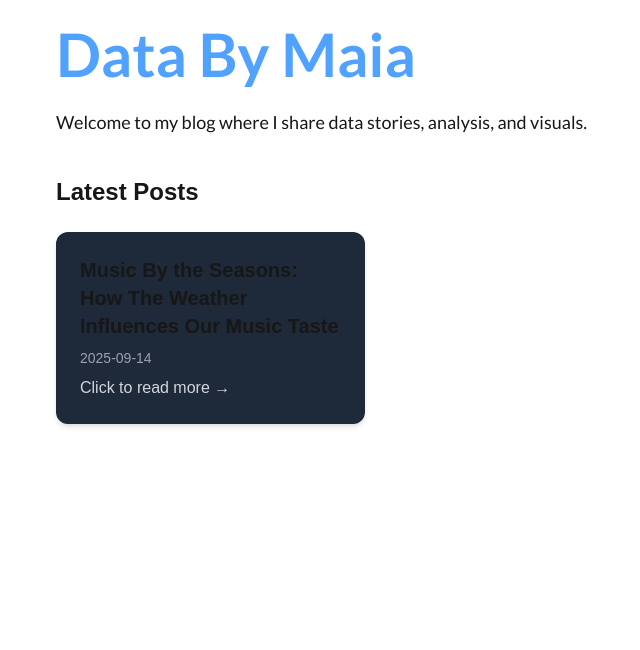
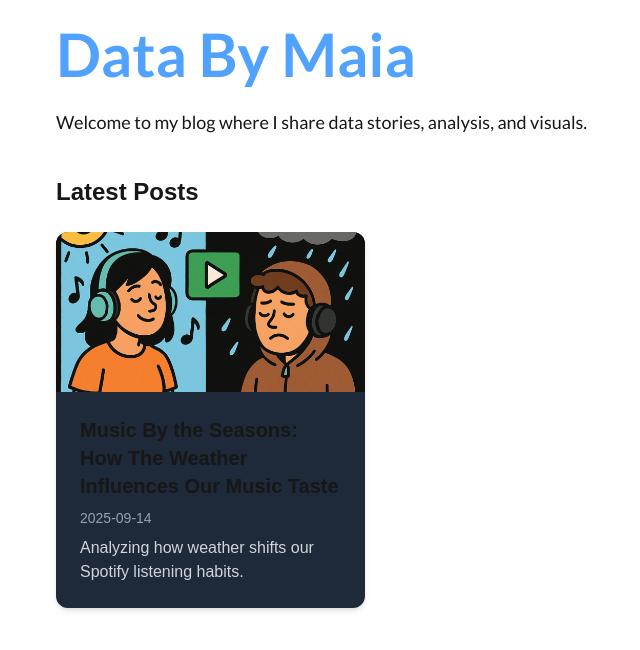
Before and after one commit to maiasalti/data-by-maia, a Next.js app: page / in a window 1280 px wide. Shown: the top 650 px of the page, without its empty margins (96-736 px from the left). Built offline with nearby package versions, Linux system fonts and the light colour scheme.

Commit message:
add image to post first

```diff
--- a/src/app/page.js
+++ b/src/app/page.js
@@ -1,11 +1,12 @@
 import Link from "next/link";
+import Image from "next/image";
 import { getSortedPostsData } from "@/lib/posts";
-import { Lato } from 'next/font/google'
+import { Lato } from "next/font/google";
 
 const lato = Lato({
-  subsets: ['latin'],
-  weight: ['400', '700']
-})
+  subsets: ["latin"],
+  weight: ["400", "700"],
+});
 
 export const dynamic = "force-static";
 
@@ -14,7 +15,9 @@ export default function HomePage() {
 
   return (
     <main className="max-w-5xl mx-auto p-6">
-  <h1 className={`${lato.className} text-6xl font-bold text-blue-400 mb-6`}>
+      <h1
+        className={`${lato.className} text-6xl font-bold text-blue-400 mb-6`}
+      >
         Data By Maia
       </h1>
       <p className={`${lato.className} text-lg mb-10`}>
@@ -29,13 +32,24 @@ export default function HomePage() {
           <Link
             key={post.id}
             href={`/blog/${post.id}`}
-            className="block bg-gray-800 hover:bg-gray-700 rounded-xl p-6 shadow-md transition"
+            className="block bg-gray-800 hover:bg-gray-700 rounded-xl shadow-md transition overflow-hidden"
           >
+            {post.image && (
+              <Image
+                src={post.image}
+                alt={post.title}
+                width={600}
+                height={300}
+                className="w-full h-40 object-cover"
+              />
+            )}
+            <div className="p-6">
               <h2 className="text-xl font-semibold mb-2">{post.title}</h2>
               <p className="text-sm text-gray-400 mb-2">{post.date}</p>
               <p className="text-gray-300">
                 {post.description || "Click to read more →"}
               </p>
+            </div>
           </Link>
         ))}
       </div>
--- a/src/posts/spotify-seasonal-music-analysis.mdx
+++ b/src/posts/spotify-seasonal-music-analysis.mdx
@@ -1,6 +1,8 @@
 ---
 title: "Music By the Seasons: How The Weather Influences Our Music Taste"
 date: "2025-09-14"
+image: "/images/music-seasons.png"
+description: "Analyzing how weather shifts our Spotify listening habits."
 ---
 
 I've lived in both seasonal and non-seasonal countries (Singapore and the United Kingdom) throughout my life and I have seen the real effects of how the seasons can change your mood. Coming out of school at 4pm in London to see the sun setting wasn't exactly a fun childhood experience for me.
```
Also changed, not shown: public/images/music-seasons.png (added). Lines whose indentation alone changed are shown as unchanged.
